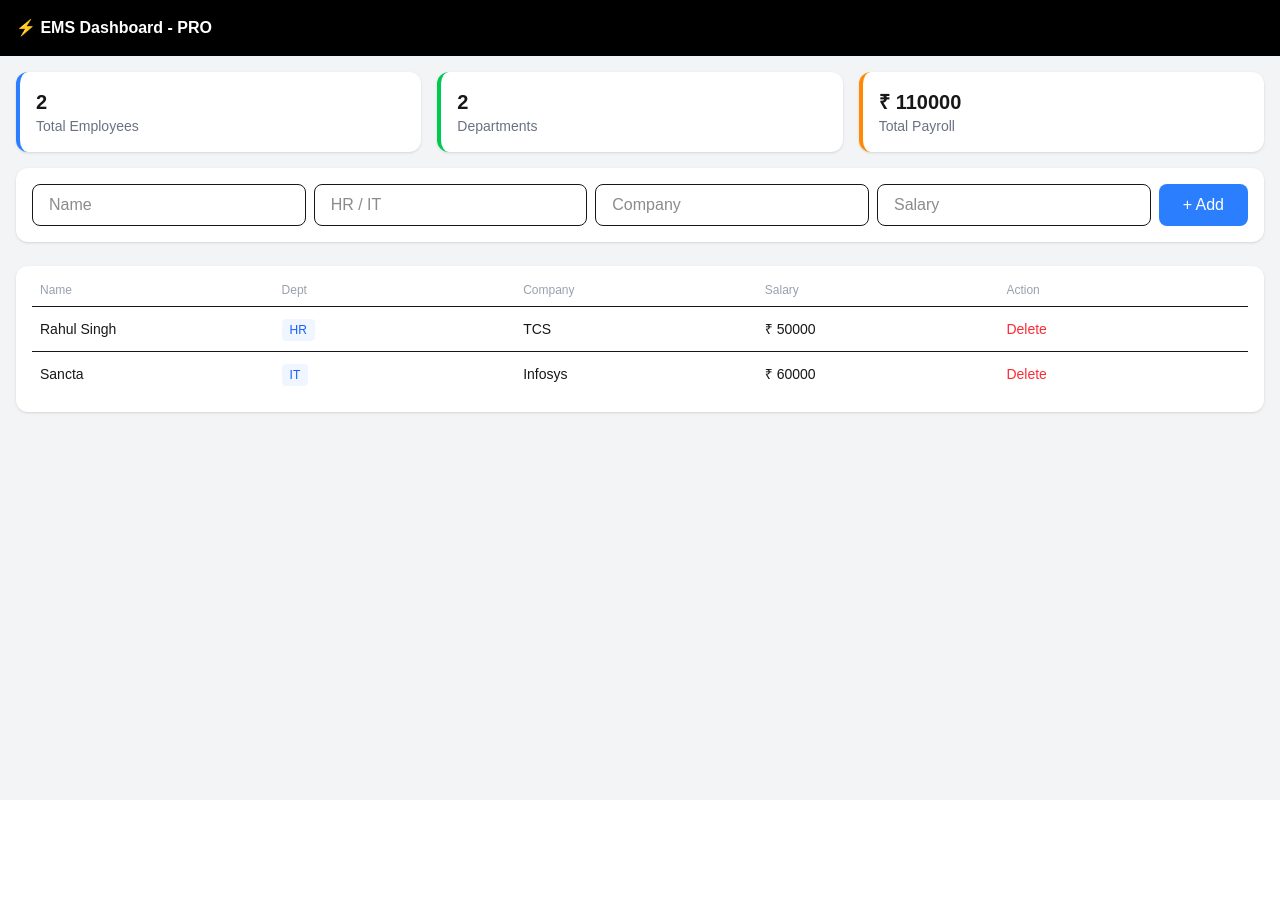
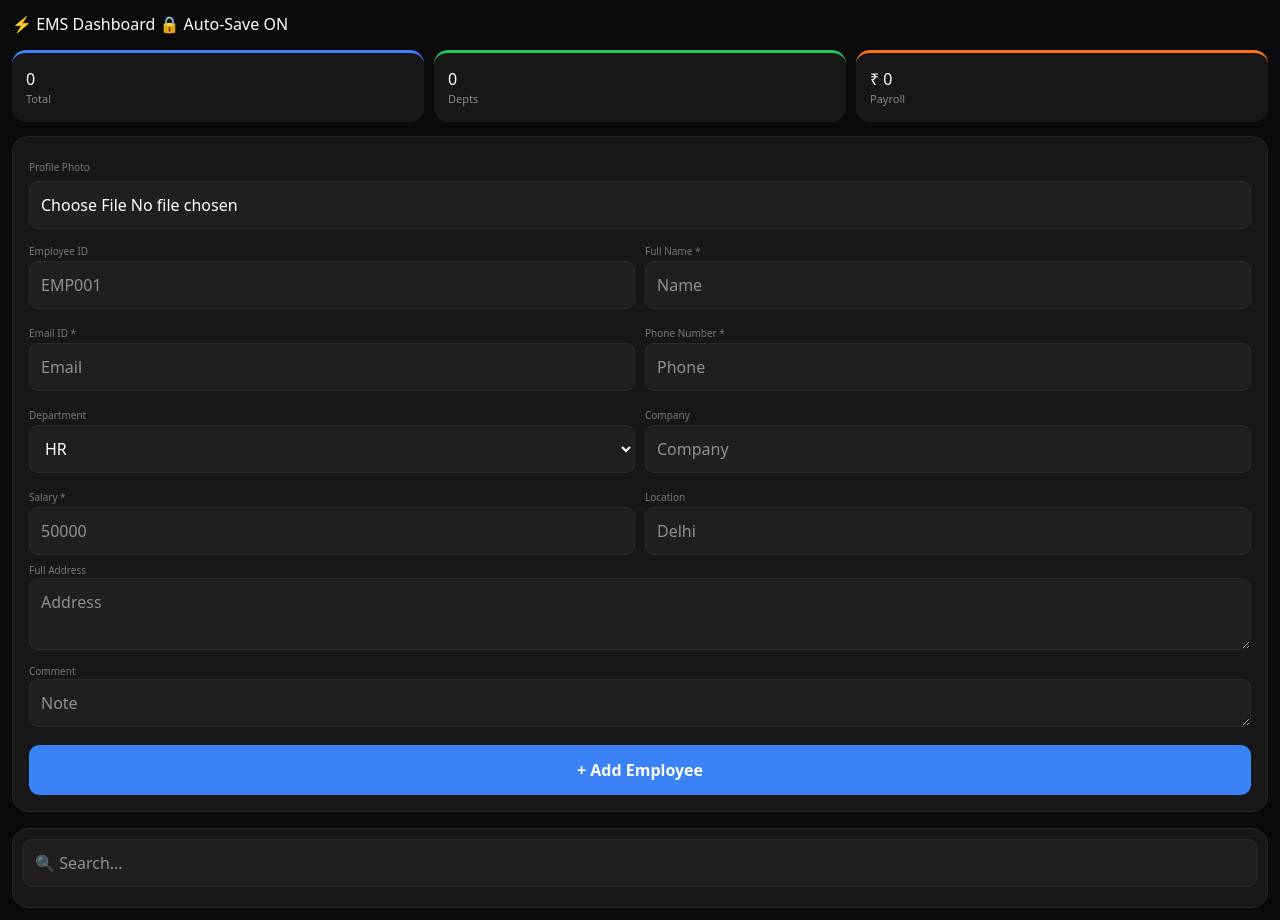
Before and after one commit to aasmasingh604-cloud/ems-pro-dashboard, a Next.js app: page / in a window 1280 px wide. Before the commit the page ends 800 px from the top, so only its background shows below. Built offline with nearby package versions, Linux system fonts and the light colour scheme.

Commit message:
final ems with photo email

```diff
--- a/app/page.js
+++ b/app/page.js
@@ -1,55 +1,77 @@
-"use client"
-import { useState } from "react"
+"use client";
+import { useState, useEffect } from "react";
 
-export default function Home() {
-  const [employees, setEmployees] = useState([
-    { id: 1, name: "Rahul Singh", dept: "HR", company: "TCS", salary: 50000 },
-    { id: 2, name: "Sancta", dept: "IT", company: "Infosys", salary: 60000 }
-  ])
-  const [name, setName] = useState("")
-  const [dept, setDept] = useState("")
-  const [company, setCompany] = useState("")
-  const [salary, setSalary] = useState("")
+export default function Page() {
+  const [list, setList] = useState([]);
+  const [photo, setPhoto] = useState("");
+  const [form, setForm] = useState({ id:"", name:"", email:"", phone:"", dept:"HR", comp:"", sal:"", loc:"", addr:"", note:"" });
+  const [search, setSearch] = useState("");
 
-  const addEmployee = () => {
-    if (!name || !dept || !company || !salary) return
-    setEmployees([...employees, { id: Date.now(), name, dept, company, salary: Number(salary) }])
-    setName(""); setDept(""); setCompany(""); setSalary("")
-  }
-  const deleteEmployee = (id) => setEmployees(employees.filter(e => e.id !== id))
-  const totalPayroll = employees.reduce((s, e) => s + e.salary, 0)
+  useEffect(() => {
+    const saved = localStorage.getItem("ems_vercel_final");
+    if (saved) setList(JSON.parse(saved));
+  }, []);
+  useEffect(() => {
+    localStorage.setItem("ems_vercel_final", JSON.stringify(list));
+  }, [list]);
+
+  const handlePhoto = (e) => {
+    const f = e.target.files[0]; if(!f) return;
+    const r = new FileReader(); r.onload = (ev) => setPhoto(ev.target.result); r.readAsDataURL(f);
+  };
+
+  const addEmp = () => {
+    if(!form.name || !form.email || !form.sal) return alert("Name, Email, Salary bharo");
+    setList([...list, { ...form, photo, id: form.id || "EMP"+Date.now().toString().slice(-4) }]);
+    setForm({ id:"", name:"", email:"", phone:"", dept:"HR", comp:"", sal:"", loc:"", addr:"", note:"" }); setPhoto("");
+  };
+
+  const removeEmp = (i) => {
+    if(!confirm("Delete "+list[i].name+"?")) return;
+    const p = prompt("DELETE likho tabhi delete hoga:"); if(p!=="DELETE") return;
+    setList(list.filter((_, idx)=> idx!==i));
+  };
+
+  const filtered = list.filter(x => (x.name+x.email+x.id+x.comp).toLowerCase().includes(search.toLowerCase()));
+  const total = list.reduce((a,b)=>a+Number(b.sal||0),0);
 
   return (
-    <div className="min-h-screen bg-gray-100">
-      <div className="bg-black text-white p-4 font-bold">⚡ EMS Dashboard - PRO</div>
-      <div className="p-4 grid grid-cols-3 gap-4">
-        <div className="bg-white p-4 rounded-xl shadow border-l-4 border-blue-500"><h2 className="text-xl font-bold">{employees.length}</h2><p className="text-sm text-gray-500">Total Employees</p></div>
-        <div className="bg-white p-4 rounded-xl shadow border-l-4 border-green-500"><h2 className="text-xl font-bold">2</h2><p className="text-sm text-gray-500">Departments</p></div>
-        <div className="bg-white p-4 rounded-xl shadow border-l-4 border-orange-400"><h2 className="text-xl font-bold">₹ {totalPayroll}</h2><p className="text-sm text-gray-500">Total Payroll</p></div>
+    <div style={{background:"#0a0a0a", minHeight:"100vh", color:"#fff", padding:12, fontFamily:"system-ui"}}>
+      <h3>⚡ EMS Dashboard 🔒 Auto-Save ON</h3>
+      <div style={{display:"grid", gridTemplateColumns:"1fr 1fr 1fr", gap:10, margin:"14px 0"}}>
+        <div style={{background:"#171717", padding:14, borderRadius:14, borderTop:"3px solid #3b82f6"}}><h2>{list.length}</h2><p style={{fontSize:11, color:"#888"}}>Total</p></div>
+        <div style={{background:"#171717", padding:14, borderRadius:14, borderTop:"3px solid #22c55e"}}><h2>{new Set(list.map(x=>x.dept)).size}</h2><p style={{fontSize:11, color:"#888"}}>Depts</p></div>
+        <div style={{background:"#171717", padding:14, borderRadius:14, borderTop:"3px solid #f97316"}}><h2>₹ {total.toLocaleString("en-IN")}</h2><p style={{fontSize:11, color:"#888"}}>Payroll</p></div>
       </div>
-      <div className="px-4">
-        <div className="bg-white p-4 rounded-xl shadow mb-6 flex flex-wrap gap-2">
-          <input value={name} onChange={(e)=>setName(e.target.value)} placeholder="Name" className="border rounded-lg px-4 py-2 flex-1" />
-          <input value={dept} onChange={(e)=>setDept(e.target.value)} placeholder="HR / IT" className="border rounded-lg px-4 py-2 flex-1" />
-          <input value={company} onChange={(e)=>setCompany(e.target.value)} placeholder="Company" className="border rounded-lg px-4 py-2 flex-1" />
-          <input value={salary} onChange={(e)=>setSalary(e.target.value)} placeholder="Salary" type="number" className="border rounded-lg px-4 py-2 flex-1" />
-          <button onClick={addEmployee} className="bg-blue-500 text-white px-6 py-2 rounded-lg">+ Add</button>
+
+      <div style={{background:"#171717", padding:16, borderRadius:16, border:"1px solid #262626"}}>
+        <label style={{fontSize:10, color:"#777"}}>Profile Photo</label><input type="file" accept="image/*" onChange={handlePhoto} style={{width:"100%", padding:11, background:"#1f1f1f", border:"1px solid #2a2a2a", color:"#fff", borderRadius:9, marginTop:4}} />
+        {photo && <img src={photo} style={{width:60, height:60, borderRadius:"50%", marginTop:8}} />}
+        <div style={{display:"grid", gridTemplateColumns:"1fr 1fr", gap:10, marginTop:8}}>
+          <div><label style={{fontSize:10, color:"#777"}}>Employee ID</label><input value={form.id} onChange={e=>setForm({...form,id:e.target.value})} placeholder="EMP001" style={{width:"100%", padding:11, background:"#1f1f1f", border:"1px solid #2a2a2a", color:"#fff", borderRadius:9}} /></div>
+          <div><label style={{fontSize:10, color:"#777"}}>Full Name *</label><input value={form.name} onChange={e=>setForm({...form,name:e.target.value})} placeholder="Name" style={{width:"100%", padding:11, background:"#1f1f1f", border:"1px solid #2a2a2a", color:"#fff", borderRadius:9}} /></div>
+          <div><label style={{fontSize:10, color:"#777"}}>Email ID *</label><input value={form.email} onChange={e=>setForm({...form,email:e.target.value})} placeholder="Email" style={{width:"100%", padding:11, background:"#1f1f1f", border:"1px solid #2a2a2a", color:"#fff", borderRadius:9}} /></div>
+          <div><label style={{fontSize:10, color:"#777"}}>Phone Number *</label><input value={form.phone} onChange={e=>setForm({...form,phone:e.target.value})} placeholder="Phone" style={{width:"100%", padding:11, background:"#1f1f1f", border:"1px solid #2a2a2a", color:"#fff", borderRadius:9}} /></div>
+          <div><label style={{fontSize:10, color:"#777"}}>Department</label><select value={form.dept} onChange={e=>setForm({...form,dept:e.target.value})} style={{width:"100%", padding:11, background:"#1f1f1f", border:"1px solid #2a2a2a", color:"#fff", borderRadius:9}}><option>HR</option><option>IT</option><option>Finance</option><option>Marketing</option></select></div>
+          <div><label style={{fontSize:10, color:"#777"}}>Company</label><input value={form.comp} onChange={e=>setForm({...form,comp:e.target.value})} placeholder="Company" style={{width:"100%", padding:11, background:"#1f1f1f", border:"1px solid #2a2a2a", color:"#fff", borderRadius:9}} /></div>
+          <div><label style={{fontSize:10, color:"#777"}}>Salary *</label><input type="number" value={form.sal} onChange={e=>setForm({...form,sal:e.target.value})} placeholder="50000" style={{width:"100%", padding:11, background:"#1f1f1f", border:"1px solid #2a2a2a", color:"#fff", borderRadius:9}} /></div>
+          <div><label style={{fontSize:10, color:"#777"}}>Location</label><input value={form.loc} onChange={e=>setForm({...form,loc:e.target.value})} placeholder="Delhi" style={{width:"100%", padding:11, background:"#1f1f1f", border:"1px solid #2a2a2a", color:"#fff", borderRadius:9}} /></div>
         </div>
-        <div className="bg-white rounded-xl shadow p-4">
-          <div className="grid grid-cols-5 text-xs text-gray-400 mb-2 px-2 gap-2">
-            <span>Name</span><span>Dept</span><span>Company</span><span>Salary</span><span>Action</span>
+        <label style={{fontSize:10, color:"#777", marginTop:8, display:"block"}}>Full Address</label><textarea value={form.addr} onChange={e=>setForm({...form,addr:e.target.value})} placeholder="Address" style={{width:"100%", padding:11, background:"#1f1f1f", border:"1px solid #2a2a2a", color:"#fff", borderRadius:9}} rows={2}></textarea>
+        <label style={{fontSize:10, color:"#777", marginTop:8, display:"block"}}>Comment</label><textarea value={form.note} onChange={e=>setForm({...form,note:e.target.value})} placeholder="Note" style={{width:"100%", padding:11, background:"#1f1f1f", border:"1px solid #2a2a2a", color:"#fff", borderRadius:9}} rows={1}></textarea>
+        <button onClick={addEmp} style={{width:"100%", padding:13, background:"#3b82f6", border:"none", borderRadius:10, color:"#fff", fontWeight:700, marginTop:12, cursor:"pointer"}}>+ Add Employee</button>
+      </div>
+
+      <div style={{background:"#171717", padding:10, borderRadius:16, border:"1px solid #262626", marginTop:16}}>
+        <input value={search} onChange={e=>setSearch(e.target.value)} placeholder="🔍 Search..." style={{width:"100%", padding:11, background:"#1f1f1f", border:"1px solid #2a2a2a", color:"#fff", borderRadius:9, marginBottom:10}} />
+        {filtered.map((e,i)=>(
+          <div key={i} style={{display:"flex", justifyContent:"space-between", alignItems:"center", padding:"12px 8px", borderBottom:"1px solid #1f1f1f"}}>
+            <div style={{display:"flex", gap:10, alignItems:"center"}}><img src={e.photo||"https://i.pravatar.cc/100?u="+e.id} style={{width:42, height:42, borderRadius:"50%"}} /><div><b>{e.name}</b><br/><small style={{color:"#888"}}>{e.id} • {e.email}<br/>{e.phone} • {e.addr}</small></div></div>
+            <div><small style={{background:"#0f172a", color:"#60a5fa", padding:"3px 8px", borderRadius:20}}>{e.dept}</small><br/><b>{e.comp}</b><br/>₹ {Number(e.sal).toLocaleString("en-IN")}</div>
+            <button onClick={()=>removeEmp(list.indexOf(e))} style={{background:"#2a1515", color:"#ff5a5a", border:"1px solid #3a1a1a", padding:"6px 12px", borderRadius:8, cursor:"pointer"}}>Delete</button>
           </div>
-          {employees.map(emp => (
-            <div key={emp.id} className="grid grid-cols-5 items-center py-3 border-t text-sm px-2 gap-2">
-              <span className="font-medium">{emp.name}</span>
-              <span><span className="bg-blue-50 text-blue-600 px-2 py-1 rounded text-xs">{emp.dept}</span></span>
-              <span className="font-medium">{emp.company}</span>
-              <span>₹ {emp.salary}</span>
-              <span onClick={()=>deleteEmployee(emp.id)} className="text-red-500 cursor-pointer font-medium">Delete</span>
-            </div>
-          ))}
-        </div>
+        ))}
       </div>
     </div>
-  )
+  );
 }
```
